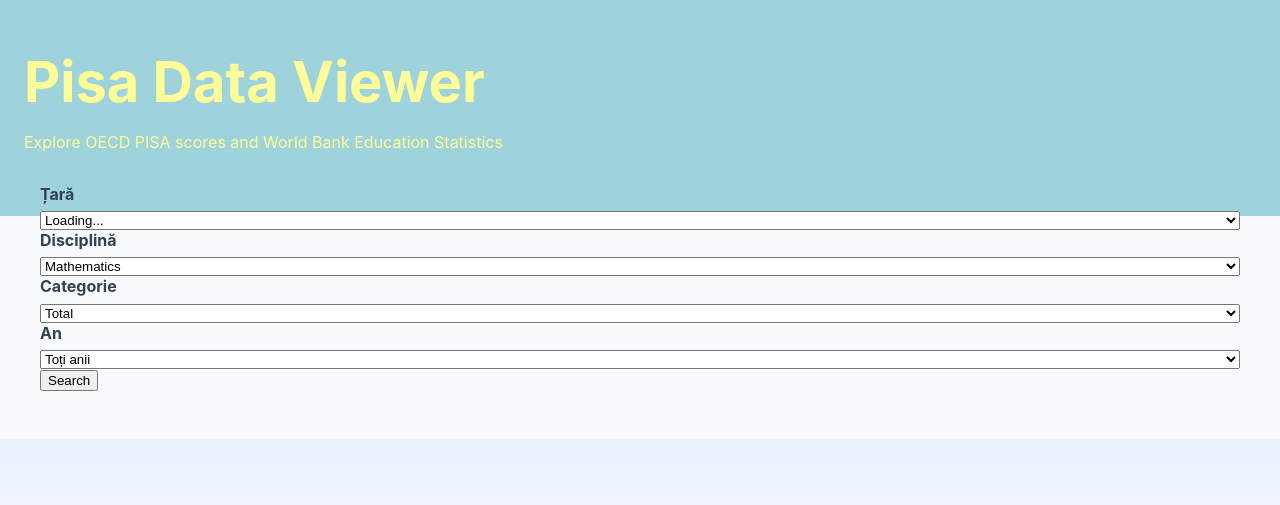
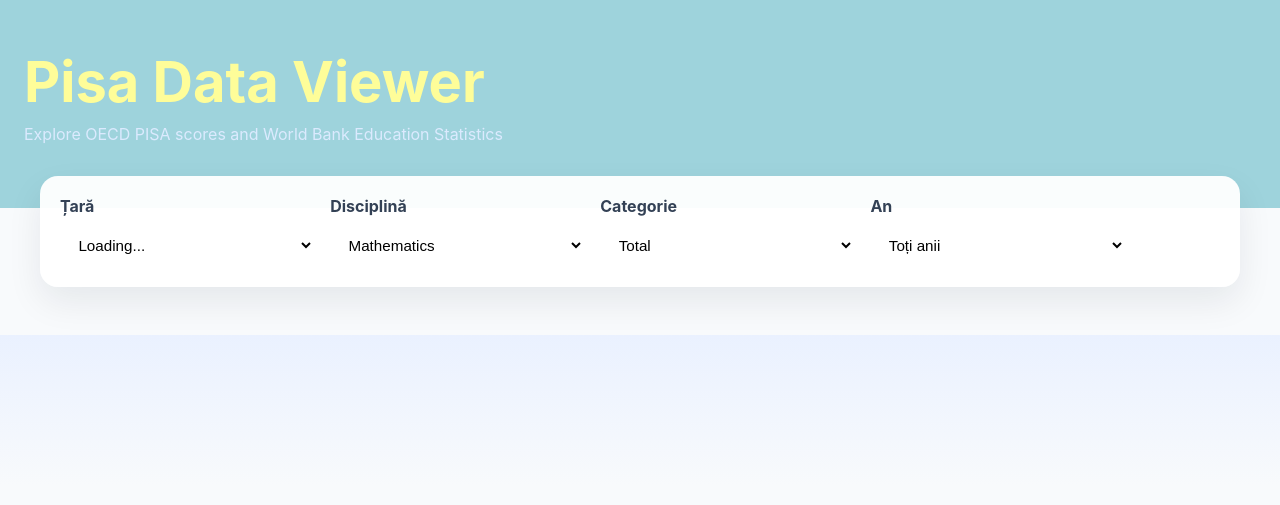
Before and after one commit to madabitiusca/PIV-PISA-Results-Visualizer---Magdala, a PHP site: page / in a window 1280 px wide. Shown: the top 505 px of the page. Run offline with PHP 8.4, Linux system fonts and the light colour scheme.

Commit message:
css labels

```diff
--- a/Frontend/css/style.css
+++ b/Frontend/css/style.css
@@ -20,11 +20,35 @@ body {
     font-size: clamp(2rem, 5vw, 3.5rem);
 }
 
+.header p {
+    margin-top: .5rem;
+    color: #dbeafe;
+}
+
 .container {
     width: min(1200px, 94%);
     margin: -2rem auto 3rem;
 }
 
+.filters,
+.card,
+.chart-card,
+.table-card,
+.export-card {
+    background: rgba(255,255,255,.95);
+    border: 1px solid var(--border);
+    border-radius: 18px;
+    box-shadow: 0 15px 35px rgba(15, 23, 42, .08);
+}
+
+
+.filters {
+    display: grid;
+    grid-template-columns: repeat(4, 1fr) auto;
+    gap: 1rem;
+    padding: 1.25rem;
+    margin-bottom: 1.5rem;
+}
 
 label {
     display: flex;
@@ -33,3 +57,30 @@ label {
     font-weight: 700;
     color: #334155;
 }
+
+
+select,
+button {
+    min-height: 44px;
+    border-radius: 12px;
+    border: 1px solid var(--border);
+    padding: .75rem .9rem;
+    font-size: .95rem;
+}
+
+select {
+    background: white;
+}
+
+button {
+    align-self: end;
+    border: none;
+    background: var(--blue);
+    color: white;
+    font-weight: 800;
+    cursor: pointer;
+}
+
+button:hover {
+    background: var(--blue-dark);
+}
```
